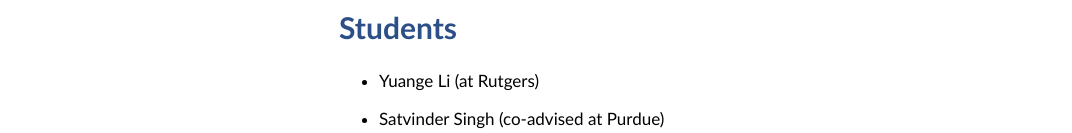
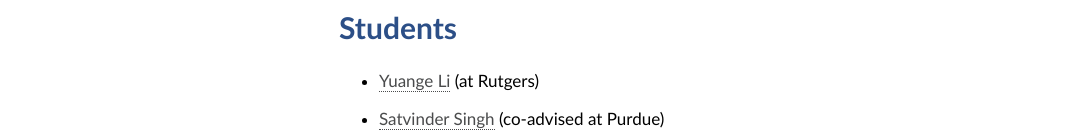
Before and after one commit to aarushigoel/aarushigoel.github.io, a plain HTML site: page index.html in a window 1280 px wide. Shown: the part 667-800 px from the top of the page, without its empty margins (45-1117 px from the left). Drawn offline with nearby package versions, Linux system fonts and the light colour scheme; some packages are replaced by stand-ins of ours.

Commit message:
Update index.html

```diff
--- a/index.html
+++ b/index.html
@@ -231,8 +231,8 @@ body {
 
 <h2>Students</h2>
 <ul>
-<li> <p>Yuange Li (at Rutgers) </p></li>
-<li> <p>Satvinder Singh (co-advised at Purdue) </p></li>
+<li> <p><a href="https://liyuange.github.io/">Yuange Li</a> (at Rutgers) </p></li>
+<li> <p><a href="https://satvinder31415.github.io/">Satvinder Singh</a> (co-advised at Purdue) </p></li>
 </ul>
 
 <h2>Service</h2>
```
